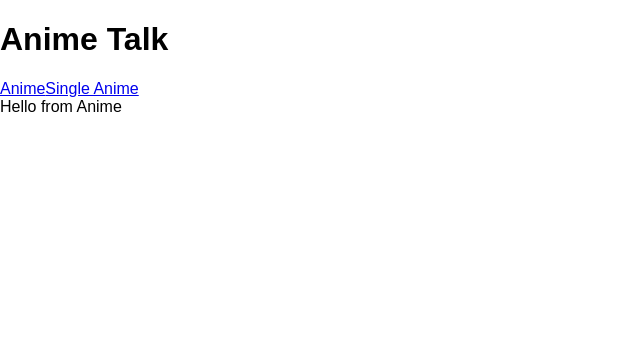
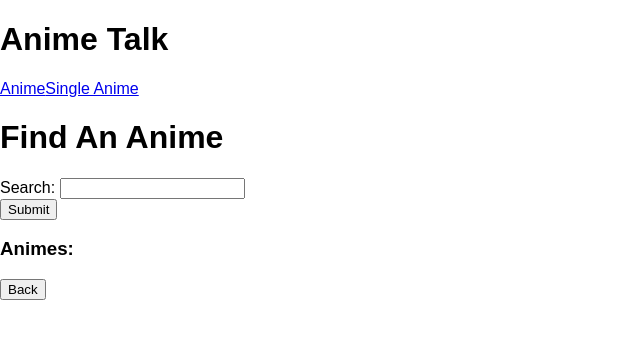
Before and after one commit to mwlai288/anime-talk, a React (Create React App) app in the folder client/: page /anime/1/search in a window 1280 px wide. Shown: the top 338 px of the page, without its empty margins (0-640 px from the left). Built offline with nearby package versions, Linux system fonts and the light colour scheme.

Commit message:
creating a search for animes

```diff
--- a/client/src/App.js
+++ b/client/src/App.js
@@ -1,5 +1,6 @@
 import React, { Component } from "react";
 import { BrowserRouter as Router, Route, Link } from "react-router-dom";
+import AnimeSearch from './components/AnimeSearch';
 import AnimeList from "./components/AnimeList";
 import Anime from "./components/Anime";
 
@@ -16,7 +17,8 @@ class App extends Component {
             </div>
           </div>
           <Route exact path="/" component={AnimeList} />
-          <Route path="/anime/:id" component={Anime} />
+          <Route exact path="/animes/:id" component={Anime} />
+          <Route exact path="/anime/:id/search" component={AnimeSearch} />
         </div>
       </Router>
     );
--- a/client/src/components/AnimeList.js
+++ b/client/src/components/AnimeList.js
@@ -1,10 +1,39 @@
 import React, { Component } from 'react';
+import axios from 'axios'
+import { Link } from 'react-router-dom';
+
 
 class AnimeList extends Component {
+    constructor(){
+        super();
+        this.state = {
+            animes: []
+        }
+    }
+    componentWillMount(){
+        this._fetchAnime
+    }
+
+    _fetchAnime = async () => {
+        try {
+            const res = await axios.get(`/api/animes`);
+            await this.setState({animes: res.data});
+            return res.data;
+        }
+        catch (err) {
+            console.log(err)
+        }
+    }
     render() {
         return (
             <div>
-                Hello from AnimeList
+                <h1>Select An Anime</h1>
+                <Link to={`/animes/:id`}><button>Go to Forums</button></Link>
+                {this.state.animes.map((animes) => {
+                    return (
+                        {/* <key={animes.id} animes={animes} /> */}
+                    )
+                })}
             </div>
         );
     }
--- /dev/null
+++ b/client/src/components/AnimeSearch.js
@@ -0,0 +1,53 @@
+import React, { Component } from 'react';
+import axios from 'axios';
+import { Link } from 'react-router-dom';
+
+class AnimeSearch extends Component {
+    constructor(){
+        super();
+        this.state = {
+            animes: [],
+            search: ''
+        }
+    }
+
+    _searchForAnime = async (e) => {
+        const search = this.state.search
+        try {
+            const res = await axios.get(`http://api.anidb.net:9001/httpapi?request=anime`)
+            this.setState({animes: res.data.results})
+        } catch (err) {
+            console.log(err);
+        }
+    }
+
+    _handleChange = (e) => {
+        const newState = {...this.state}
+        newState[e.target.name] = e.target.value
+        this.setState(newState)
+    }
+    render() {
+        const id = this.props.match.params.id
+        return (
+            <div>
+                <h1>Find An Anime</h1>
+                <form>
+                    <div>
+                    <label htmlFor="search">Search: </label>
+                        <input onChange={this._handleChange} type="text" name="search" value={this.state.search} />
+                    </div>
+                    <button onClick={this._searchMovie}>Submit</button>
+                    <h3>Animes:</h3>
+                    {this.state.animes.map( (anime) => {
+                    return (
+                        {/* <key={movie.id} movie={movie} /> */}
+                    )
+                    })}
+                </form>
+                <Link to={`/animes/${id}`}><button>Back</button></Link>
+            </div>
+        );
+    }
+}
+
+export default AnimeSearch;
```
Also changed, not shown: 1 other file (tests, documents, lock files or other folders).
